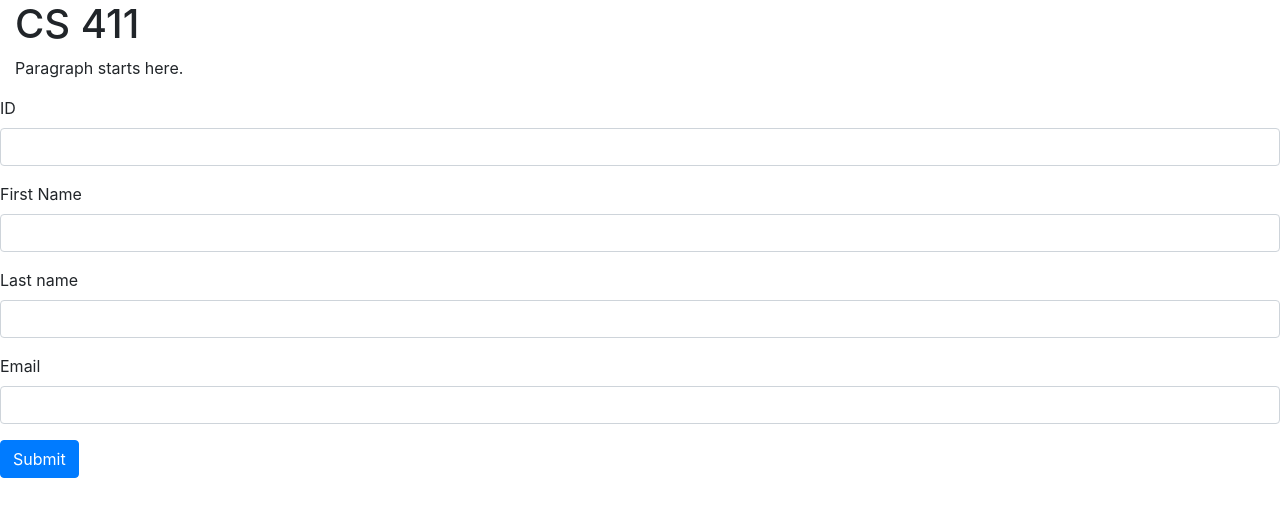
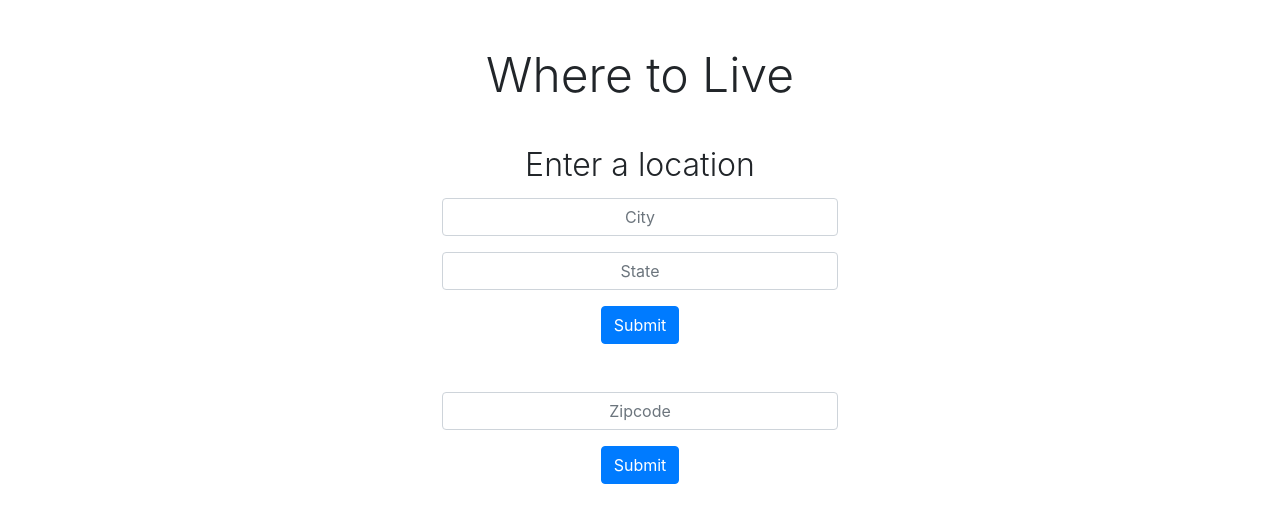
Before and after one commit to mmahmad/US-Locator, a Flask app: page / in a window 1280 px wide. Shown: the part 56-579 px from the top of the page. Run offline with Flask 2, Linux system fonts and the light colour scheme; some libraries are stand-ins or nearby versions.

Commit message:
home-page changes

```diff
--- a/application.py
+++ b/application.py
@@ -84,14 +84,18 @@ def users():
 
 @application.route('/', methods=['POST'])
 def my_form_post():
-	id = request.form['id']
-	first = request.form['fname']
-	last = request.form['lname']
-	email = request.form['email']
+	#id = request.form['id']
+	#first = request.form['fname']
+	#last = request.form['lname']
+	#email = request.form['email']
 
-	query = "INSERT INTO ebdb.test VALUES(%s, %s, %s, %s,NULL);"
-	cursor.execute(query, [id, first, last, email])
-	conn.commit()
+	#city = request.form['city']
+	#state = request.form['state']
+
+
+	#query = "INSERT INTO ebdb.test VALUES(%s, %s, %s, %s,NULL);"
+	#cursor.execute(query, [id, first, last, email])
+	#conn.commit()
 	return render_template('home.html')
 
 	#processed_text = text.upper()
--- a/templates/home.html
+++ b/templates/home.html
@@ -1,14 +1,14 @@
 <!DOCTYPE html>
 <html>
 <head>
-<title>Page Title</title>
+<title>411 Project</title>
        <meta charset="utf-8">
     <meta name="viewport" content="width=device-width, initial-scale=1, shrink-to-fit=no">
 
     <!-- Bootstrap CSS -->
     <link rel="stylesheet" href="https://maxcdn.bootstrapcdn.com/bootstrap/4.0.0/css/bootstrap.min.css" integrity="sha384-Gn5384xqQ1aoWXA+058RXPxPg6fy4IWvTNh0E263XmFcJlSAwiGgFAW/dAiS6JXm" crossorigin="anonymous">
 </head>
-<body >
+<body>
 
 	<nav class="navbar navbar-expand-lg navbar-dark bg-dark text-white">
   <a class="navbar-brand" href="#"></a>
@@ -18,7 +18,7 @@
   <div class="collapse navbar-collapse" id="navbarNav">
     <ul class="navbar-nav ml-auto">
       <li class="nav-item active">
-        <a class="nav-link" href="#">Home <span class="sr-only">(current)</span></a>
+        <a class="nav-link" href="/">Home <span class="sr-only">(current)</span></a>
       </li>
       <li class="nav-item active">
         <a class="nav-link" href="#">Maps</a>
@@ -29,13 +29,48 @@
 	</nav>
 
 
-	<div class = "container-fluid" >
-		<h1>CS 411</h1>
-		<p>Paragraph starts here.</p>
+	<div class = "text-center">
+		<h1 class = "display-1 text-center"><font size = "16"> Where to Live</font></h1>
+
 	</div>
 
+	<h6 class = "display-4 text-center"><font size = "6">Enter a location</font></h6>
 
+	<!-- -->
+	<!-- Form for City, State-->
 	<form method = "POST">
+	<div class = "container col-md-4 text-center">
+	<div class="form-group display-4">
+
+		<input type="text" input name = "city" class="form-control text-center" id="formGroupExampleInput" placeholder="City" >
+	</div>
+	<div class="form-group display-4">
+
+		<input type="text" input name = "state" class="form-control text-center" id="formGroupExampleInput" placeholder="State">
+	</div>
+
+	<button type="submit" class="btn btn-primary text-center">Submit</button>
+
+	</div>
+	</form>
+
+	<br></br>
+
+
+	<!-- Form for Zipcode-->
+	<form action = "/api/zipcode/info" method = "GET">
+	<div class = "container col-md-4 text-center padding-top-sm ">
+	<div class="form-group display-4">
+
+		<input type="text" input name = "zipcode" class="form-control text-center" id="formGroupExampleInput" placeholder="Zipcode" >
+	</div>
+
+	<button type="submit" class="btn btn-primary text-center">Submit</button>
+
+	</div>
+	</form>
+
+	<!--<form method = "POST">
 	<div class="form-group">
 		<label for="formGroupExampleInput">ID</label>
 		<input type="text" input name = "id" class="form-control" id="formGroupExampleInput">
@@ -53,7 +88,7 @@
 		<input type="text" input name = "email" class="form-control" id="formGroupExampleInput3">
 	</div>
 	<button type="submit" class="btn btn-primary">Submit</button>
-	</form>
+	</form>-->
 
  <!-- jQuery (necessary for Bootstrap's JavaScript plugins) -->
     <script src="https://code.jquery.com/jquery-3.2.1.slim.min.js" integrity="sha384-KJ3o2DKtIkvYIK3UENzmM7KCkRr/rE9/Qpg6aAZGJwFDMVNA/GpGFF93hXpG5KkN" crossorigin="anonymous"></script>
```
